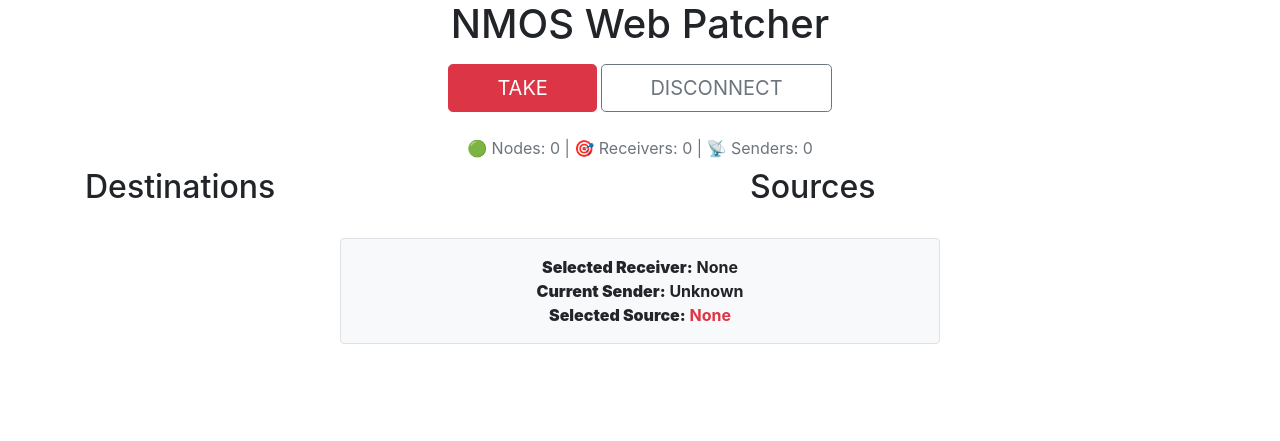
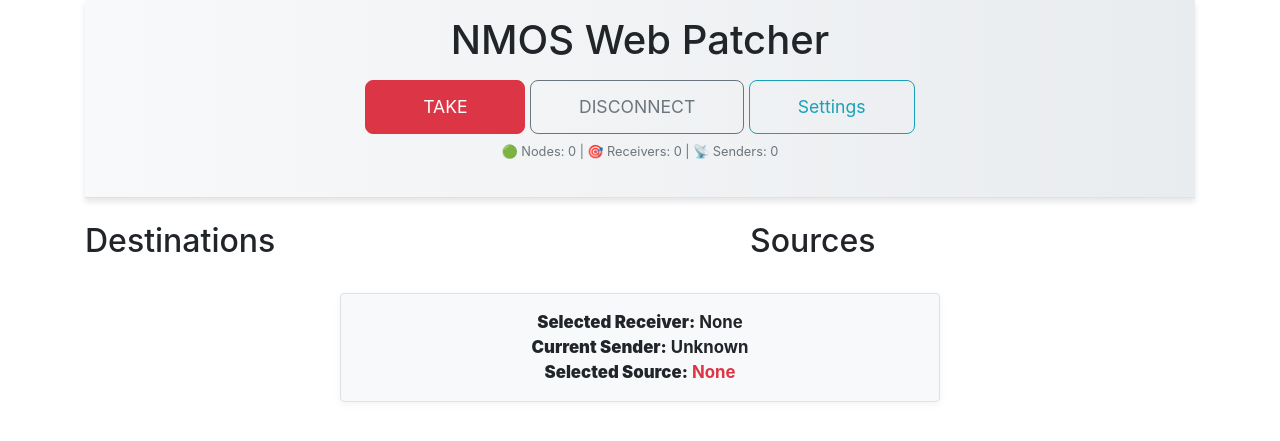
Before and after one commit to acresp/nmos-web-patcher, a Flask app: page / in a window 1280 px wide. Shown: the top 441 px of the page. Run offline with Flask 3, Linux system fonts and the light colour scheme; some libraries are stand-ins or nearby versions.

Commit message:
v1.2.2 – Small web interface improvements

```diff
--- /dev/null
+++ b/static/style.css
@@ -0,0 +1,57 @@
+
+/* Sticky header with shadow and white background */
+.sticky-top {
+  position: sticky;
+  top: 0;
+  z-index: 1050;
+  background: linear-gradient(to right, #f8f9fa, #e9ecef);
+  box-shadow: 0 4px 6px rgba(0,0,0,0.1);
+  padding: 1rem 0;
+}
+
+/* Uniform button styling */
+.btn-lg {
+  min-width: 160px;
+  padding: 0.8rem 2rem;
+  font-size: 1.1rem;
+  border-radius: 0.5rem;
+  transition: transform 0.15s ease, box-shadow 0.15s ease;
+}
+
+.btn-lg:hover {
+  transform: translateY(-2px);
+  box-shadow: 0 6px 12px rgba(0,0,0,0.1);
+}
+
+/* Action area spacing and alignment */
+.action-bar {
+  display: flex;
+  justify-content: center;
+  gap: 1rem;
+  margin-bottom: 1rem;
+  flex-wrap: wrap;
+}
+
+/* Selected info box improvements */
+.selected-info {
+  background-color: #fff3cd;
+  border-color: #ffeeba;
+  box-shadow: 0 2px 8px rgba(0,0,0,0.05);
+  font-size: 1.05rem;
+}
+
+/* Group toggles */
+button[data-label] {
+  font-weight: bold;
+}
+
+/* Receiver/source item highlight */
+.list-group-item.active-source {
+  background-color: #d1ecf1;
+  color: #0c5460;
+}
+
+.list-group-item.active-receiver {
+  background-color: #f8d7da;
+  color: #721c24;
+}
--- a/templates/base.html
+++ b/templates/base.html
@@ -21,6 +21,7 @@
         @keyframes blink { 50% { background-color: red; color: white; } }
         .blink { animation: blink 1s step-start 0s infinite; }
     </style>
+    <link rel="stylesheet" href="{{ url_for('static', filename='style.css') }}">
     {% block extra_head %}{% endblock %}
 </head>
 <body>
--- a/templates/index.html
+++ b/templates/index.html
@@ -2,25 +2,32 @@
 {% block title %}NMOS Web Patcher{% endblock %}
 
 {% block content %}
+
+<!-- Sticky Header -->
+<div class="sticky-top bg-white py-3 shadow-sm z-top border-bottom">
     <h1 class="text-center mb-3">NMOS Web Patcher</h1>
 
-<!-- Action buttons centered -->
-<div class="text-center mb-4">
+    <div class="text-center mb-2">
         <div class="d-inline-block me-2">
             <button class="btn btn-danger btn-lg w-100 px-5" onclick="changeSource()">TAKE</button>
         </div>
         <div class="d-inline-block ms-2">
             <button class="btn btn-outline-secondary btn-lg w-100 px-5" onclick="disconnectReceiver()">DISCONNECT</button>
         </div>
+        <div class="d-inline-block ms-2">
+            <a href="{{ url_for('settings.settings') }}" class="btn btn-outline-info btn-lg w-100 px-5">Settings</a>
+        </div>
     </div>
 
-<!-- Global status summary -->
-<div class="text-center text-muted mb-2">
+    <div class="text-center text-muted small mb-2">
         🟢 Nodes: {{ node_count }} | 🎯 Receivers: {{ receiver_count }} | 📡 Senders: {{ source_count }}
     </div>
 
+    <div class="text-center" id="success-message"></div>
+</div>
+
 <!-- Main content: Destinations and Sources -->
-<div class="row">
+<div class="row mt-4">
     <div class="col-md-5">
         <h2>Destinations</h2>
         <div id="receivers-list">
@@ -72,9 +79,6 @@
     </div>
 </div>
 
-<!-- Status Message -->
-<div class="mt-3 text-center" id="success-message"></div>
-
 <!-- Selected Info -->
 <div class="selected-info mt-4 p-3 border rounded bg-light text-center" style="max-width: 600px; margin: auto;">
     <div><strong>Selected Receiver:</strong> <span id="selected-receiver">None</span></div>
```
Lines whose indentation alone changed are shown as unchanged.
